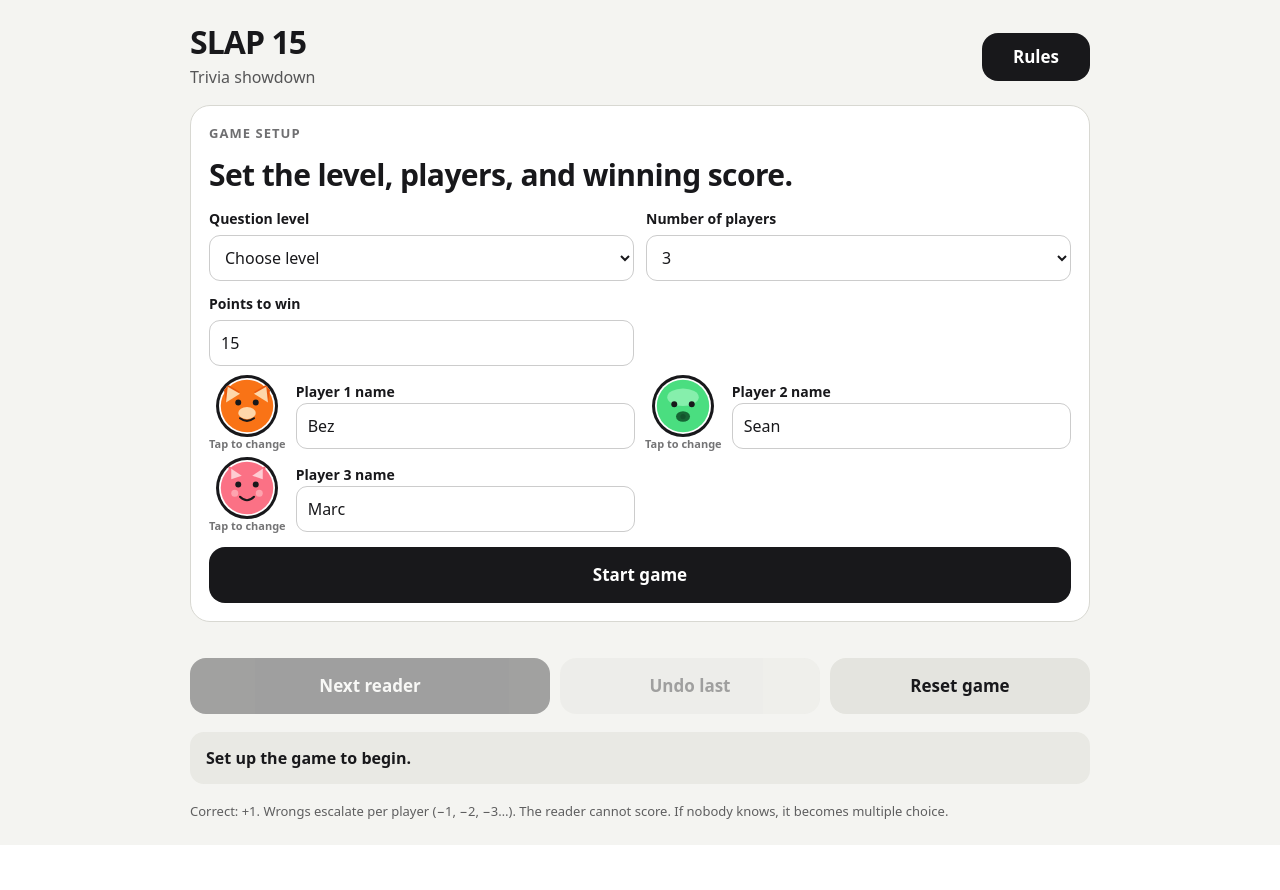
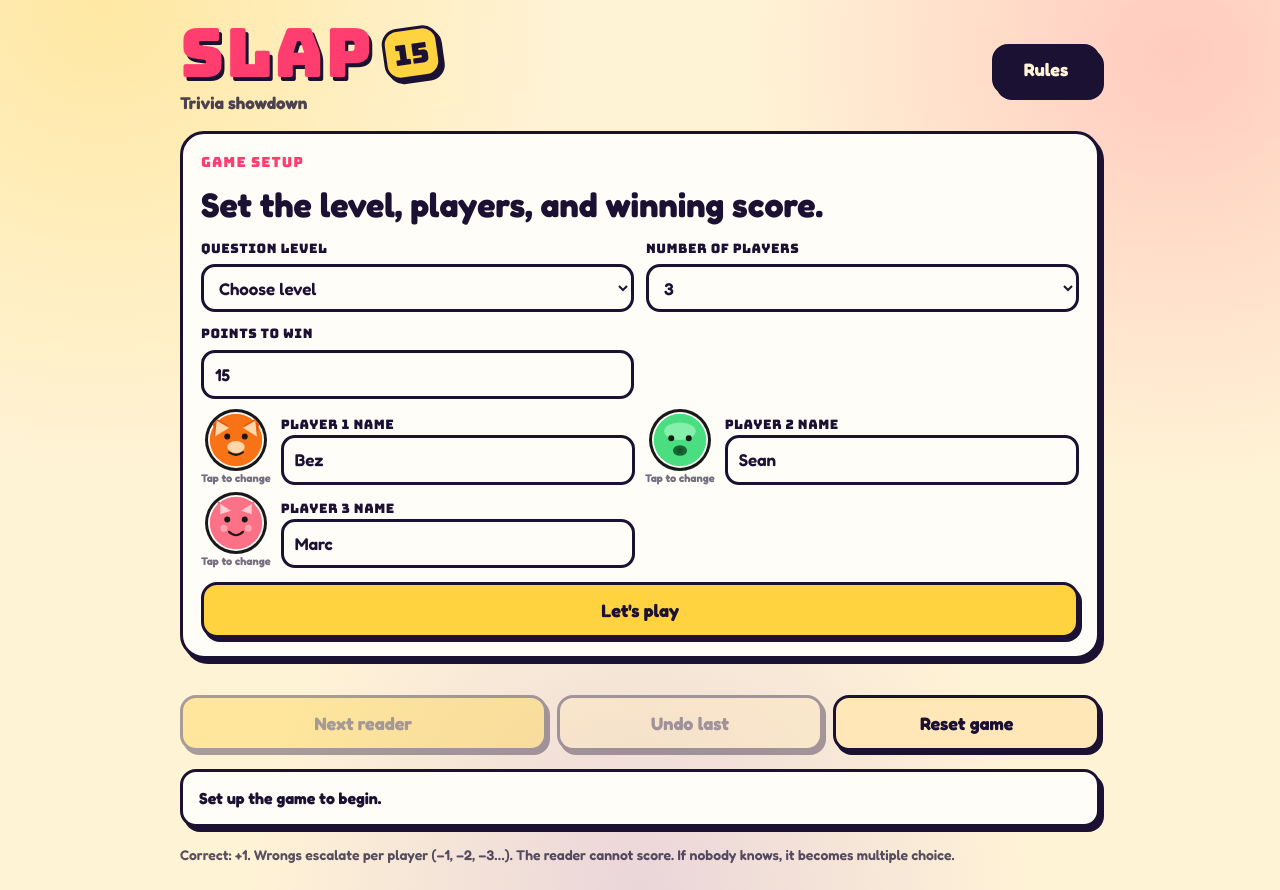
Before and after one commit to bezbeseen/taptrivia, a Next.js app: page / in a window 1280 px wide. Before the commit the page ends 845 px from the top, so only its background shows below. Built offline with nearby package versions, Linux system fonts and the light colour scheme.

Commit message:
Give SLAP 15 a game-show type and sticker UI.
Bungee handles the shouty bits (logo, scores, CORRECT/WRONG). Fredoka handles questions and buttons. Cards, banners, and taps use thick ink borders and a gold/tomato palette so it reads across a table.

Co-authored-by: bez <bez@beseensignshop.com>

```diff
--- a/src/app/layout.tsx
+++ b/src/app/layout.tsx
@@ -1,15 +1,16 @@
 import type { Metadata, Viewport } from "next";
-import { Geist, Geist_Mono } from "next/font/google";
+import { Bungee, Fredoka } from "next/font/google";
 import "./globals.css";
 
-const geistSans = Geist({
-  variable: "--font-geist-sans",
+const bungee = Bungee({
+  weight: "400",
   subsets: ["latin"],
+  variable: "--font-bungee",
 });
 
-const geistMono = Geist_Mono({
-  variable: "--font-geist-mono",
+const fredoka = Fredoka({
   subsets: ["latin"],
+  variable: "--font-fredoka",
 });
 
 export const metadata: Metadata = {
@@ -32,14 +33,14 @@ export const viewport: Viewport = {
   maximumScale: 1,
   userScalable: false,
   viewportFit: "cover",
-  themeColor: "#0b0b0c",
+  themeColor: "#171022",
 };
 
 export default function RootLayout({ children }: LayoutProps<"/">) {
   return (
     <html
       lang="en"
-      className={`${geistSans.variable} ${geistMono.variable} h-full antialiased`}
+      className={`${bungee.variable} ${fredoka.variable} h-full antialiased`}
     >
       <body className="min-h-full">{children}</body>
     </html>
--- a/src/app/slap15.css
+++ b/src/app/slap15.css
@@ -1,9 +1,23 @@
 .slap15 {
+  --ink: light-dark(#1b1233, #fff4dc);
+  --paper: light-dark(#fff3d6, #171022);
+  --card: light-dark(#fffdf8, #26183f);
+  --muted: light-dark(#ffe7b8, #3a2a58);
+  --gold: #ffd23f;
+  --tomato: #ff3d6e;
+  --go: #17b978;
+  --grape: #7c3aed;
+  --shadow: 4px 5px 0 light-dark(#1b1233, #09060f);
   min-height: 100dvh;
-  background-color: light-dark(#f4f4f1, #111214);
-  color: light-dark(#18181b, #f5f5f5);
+  background-color: var(--paper);
+  background-image:
+    radial-gradient(circle at 8% 0%, rgb(255 210 63 / 0.34), transparent 32%),
+    radial-gradient(circle at 92% 6%, rgb(255 61 110 / 0.22), transparent 30%),
+    radial-gradient(circle at 50% 100%, rgb(124 58 237 / 0.16), transparent 36%);
+  color: var(--ink);
   padding: 24px;
-  font-family: system-ui, -apple-system, BlinkMacSystemFont, "Segoe UI", sans-serif;
+  font-family: var(--font-fredoka), "Fredoka", system-ui, sans-serif;
+  font-weight: 500;
 }
 
 .slap15 * {
@@ -11,7 +25,7 @@
 }
 
 .slap15 .wrap {
-  max-width: 900px;
+  max-width: 920px;
   margin: 0 auto;
 }
 
@@ -32,37 +46,87 @@
   justify-content: flex-end;
 }
 
-.slap15 h1 {
-  font-size: 32px;
-  line-height: 1.1;
+.slap15 .logo {
+  display: flex;
+  align-items: center;
+  gap: 10px;
   margin: 0;
-  font-weight: 900;
-  letter-spacing: -0.03em;
+  line-height: 0.85;
+}
+
+.slap15 .logo-slap {
+  font-family: var(--font-bungee), "Bungee", Impact, sans-serif;
+  font-size: clamp(42px, 10vw, 68px);
+  font-weight: 400;
+  letter-spacing: 0.02em;
+  color: var(--tomato);
+  text-shadow: 3px 4px 0 light-dark(#1b1233, #09060f);
+}
+
+.slap15 .logo-15 {
+  display: grid;
+  place-items: center;
+  min-width: 54px;
+  height: 52px;
+  padding: 2px 8px 0;
+  background: var(--gold);
+  color: #1b1233;
+  border: 3px solid #1b1233;
+  border-radius: 16px;
+  font-family: var(--font-bungee), "Bungee", Impact, sans-serif;
+  font-size: 28px;
+  line-height: 1;
+  transform: rotate(-8deg);
+  box-shadow: 3px 4px 0 #1b1233;
+}
+
+.slap15 .result-header .logo {
+  gap: 8px;
+}
+
+.slap15 .result-header .logo-slap {
+  font-size: 28px;
+  text-shadow: 2px 2px 0 rgb(0 0 0 / 0.25);
+  color: inherit;
+}
+
+.slap15 .result-header .logo-15 {
+  min-width: 36px;
+  height: 34px;
+  font-size: 16px;
+  border-width: 2px;
+  box-shadow: 2px 2px 0 #1b1233;
 }
 
 .slap15 .sub {
-  margin-top: 6px;
-  opacity: 0.72;
+  margin-top: 8px;
+  font-size: 17px;
+  font-weight: 650;
+  opacity: 0.78;
 }
 
 .slap15 .reader {
   padding: 16px 22px;
-  border-radius: 16px;
-  background: light-dark(#fff, #1d1f22);
-  border: 2px solid light-dark(#18181b, #f5f5f5);
-  font-size: 30px;
+  border-radius: 18px;
+  background: var(--card);
+  border: 3px solid var(--ink);
+  box-shadow: var(--shadow);
+  font-family: var(--font-bungee), "Bungee", Impact, sans-serif;
+  font-size: 28px;
   line-height: 1.1;
-  font-weight: 950;
-  letter-spacing: -0.02em;
+  font-weight: 400;
+  letter-spacing: 0.02em;
   text-align: center;
   min-width: 260px;
 }
 
 .slap15 .rules-btn {
-  background: light-dark(#18181b, #f5f5f5);
-  color: light-dark(#fff, #111);
+  background: var(--ink);
+  color: var(--paper);
   min-width: 108px;
   min-height: 48px;
+  border: 3px solid light-dark(#1b1233, #fff4dc);
+  box-shadow: var(--shadow);
 }
 
 .slap15 .turn-banner {
@@ -71,9 +135,11 @@
   gap: 16px;
   padding: 16px 18px;
   margin-bottom: 18px;
-  border-radius: 22px;
-  background: light-dark(#18181b, #f5f5f5);
-  color: light-dark(#fff, #111);
+  border-radius: 24px;
+  background: #1b1233;
+  color: #fff4dc;
+  border: 3px solid #1b1233;
+  box-shadow: 5px 6px 0 #ffd23f;
   animation: turn-pop 0.35s ease-out;
 }
 
@@ -90,17 +156,20 @@
 }
 
 .slap15 .turn-kicker {
-  font-size: 12px;
-  font-weight: 800;
-  letter-spacing: 0.14em;
+  font-family: var(--font-bungee), "Bungee", Impact, sans-serif;
+  font-size: 13px;
+  font-weight: 400;
+  letter-spacing: 0.08em;
   text-transform: uppercase;
-  opacity: 0.72;
+  color: var(--gold);
+  opacity: 1;
 }
 
 .slap15 .turn-name {
-  font-size: clamp(34px, 9vw, 52px);
-  font-weight: 950;
-  letter-spacing: -0.045em;
+  font-family: var(--font-bungee), "Bungee", Impact, sans-serif;
+  font-size: clamp(34px, 9vw, 56px);
+  font-weight: 400;
+  letter-spacing: 0.02em;
   line-height: 0.95;
   margin: 2px 0 6px;
   overflow-wrap: anywhere;
@@ -108,9 +177,9 @@
 
 .slap15 .turn-hint {
   font-size: 16px;
-  font-weight: 700;
+  font-weight: 550;
   line-height: 1.35;
-  opacity: 0.82;
+  opacity: 0.88;
 }
 
 @keyframes turn-pop {
@@ -125,9 +194,10 @@
 }
 
 .slap15 .question-panel {
-  background: light-dark(#fff, #1b1d20);
-  border: 1px solid light-dark(#d8d8d2, #34373b);
-  border-radius: 20px;
+  background: var(--card);
+  border: 3px solid var(--ink);
+  box-shadow: var(--shadow);
+  border-radius: 24px;
   padding: 18px;
   margin-bottom: 18px;
 }
@@ -145,19 +215,23 @@
 }
 
 .slap15 .setup-field label {
-  font-weight: 800;
-  font-size: 14px;
+  font-family: var(--font-bungee), "Bungee", Impact, sans-serif;
+  font-weight: 400;
+  font-size: 13px;
+  letter-spacing: 0.04em;
 }
 
 .slap15 .setup-field input,
 .slap15 .setup-field select {
   width: 100%;
-  min-height: 46px;
-  border: 1px solid light-dark(#ccc, #41454a);
-  border-radius: 11px;
+  min-height: 48px;
+  border: 3px solid var(--ink);
+  border-radius: 14px;
   padding: 9px 11px;
-  font-size: 16px;
-  background: light-dark(#fff, #15171a);
+  font-size: 17px;
+  font-family: inherit;
+  font-weight: 600;
+  background: var(--card);
   color: inherit;
 }
 
@@ -208,34 +282,37 @@
 
 .slap15 .setup-actions button {
   flex: 1 1 180px;
-  background: light-dark(#18181b, #f5f5f5);
-  color: light-dark(#fff, #111);
+  background: var(--gold);
+  color: #1b1233;
 }
 
 .slap15 .qmeta {
-  font-size: 13px;
-  font-weight: 800;
+  font-family: var(--font-bungee), "Bungee", Impact, sans-serif;
+  font-size: 14px;
+  font-weight: 400;
   letter-spacing: 0.08em;
   text-transform: uppercase;
-  opacity: 0.62;
+  color: var(--tomato);
+  opacity: 1;
   margin-bottom: 10px;
 }
 
 .slap15 .qtext {
-  font-size: clamp(22px, 4.4vw, 30px);
-  font-weight: 800;
-  line-height: 1.4;
+  font-size: clamp(24px, 4.6vw, 34px);
+  font-weight: 650;
+  line-height: 1.28;
   min-height: 72px;
-  letter-spacing: -0.02em;
+  letter-spacing: 0;
 }
 
 .slap15 .answer {
   margin-top: 14px;
   padding: 14px 16px;
-  border-radius: 14px;
-  background: light-dark(#ecece7, #292c30);
+  border-radius: 16px;
+  background: var(--muted);
+  border: 3px dashed var(--ink);
   font-size: clamp(18px, 3.2vw, 24px);
-  font-weight: 800;
+  font-weight: 650;
   line-height: 1.35;
 }
 
@@ -260,22 +337,26 @@
   align-items: center;
   gap: 12px;
   text-align: left;
-  background: light-dark(#ecece7, #292c30);
+  background: var(--muted);
   color: inherit;
   min-height: 60px;
   padding: 12px 14px;
-  font-size: 17px;
+  font-size: 18px;
+  font-weight: 600;
+  border: 3px solid var(--ink);
+  box-shadow: 3px 3px 0 var(--ink);
 }
 
 .slap15 .choice-letter {
   display: grid;
   place-items: center;
-  width: 32px;
-  height: 32px;
-  border-radius: 9px;
-  background: light-dark(#18181b, #f5f5f5);
-  color: light-dark(#fff, #111);
-  font-weight: 900;
+  width: 34px;
+  height: 34px;
+  border-radius: 10px;
+  background: var(--gold);
+  color: #1b1233;
+  font-family: var(--font-bungee), "Bungee", Impact, sans-serif;
+  font-weight: 400;
   flex: 0 0 auto;
 }
 
@@ -286,7 +367,7 @@
 
 .slap15 .qbuttons .nobody,
 .slap15 button.nobody {
-  background: #7c3aed !important;
+  background: var(--grape) !important;
   color: #fff !important;
 }
 
@@ -308,46 +389,57 @@
 }
 
 .slap15 .card {
-  background: light-dark(#fff, #1b1d20);
-  border: 1px solid light-dark(#d8d8d2, #34373b);
-  border-radius: 20px;
+  background: var(--card);
+  border: 3px solid var(--ink);
+  box-shadow: var(--shadow);
+  border-radius: 22px;
   padding: 16px 16px 18px;
   min-width: 0;
   position: relative;
 }
 
 .slap15 .reading {
-  outline: 3px solid light-dark(#18181b, #f5f5f5);
-  outline-offset: 2px;
+  outline: none;
+  background: var(--gold);
+  color: #1b1233;
 }
 
 .slap15 .reading-pill {
   position: absolute;
   top: 12px;
   right: 12px;
-  padding: 4px 8px;
+  padding: 5px 9px;
   border-radius: 999px;
-  background: light-dark(#18181b, #f5f5f5);
-  color: light-dark(#fff, #111);
+  background: #1b1233;
+  color: var(--gold);
+  font-family: var(--font-bungee), "Bungee", Impact, sans-serif;
   font-size: 11px;
-  font-weight: 800;
-  letter-spacing: 0.08em;
+  font-weight: 400;
+  letter-spacing: 0.06em;
   text-transform: uppercase;
 }
 
 .slap15 .name {
   text-align: center;
-  font-size: 24px;
-  font-weight: 900;
+  font-family: var(--font-bungee), "Bungee", Impact, sans-serif;
+  font-size: 22px;
+  font-weight: 400;
   margin-top: 8px;
+  letter-spacing: 0.02em;
 }
 
 .slap15 .score {
   text-align: center;
-  font-size: 64px;
-  font-weight: 950;
-  line-height: 1;
-  margin: 14px 0 6px;
+  font-family: var(--font-bungee), "Bungee", Impact, sans-serif;
+  font-size: 68px;
+  font-weight: 400;
+  line-height: 0.9;
+  margin: 12px 0 6px;
+  color: var(--tomato);
+}
+
+.slap15 .reading .score {
+  color: #1b1233;
 }
 
 .slap15 .miss {
@@ -366,21 +458,28 @@
   text-align: center;
   padding: 14px 12px;
   border-radius: 14px;
-  background: light-dark(#ecece7, #292c30);
-  font-weight: 800;
+  background: rgb(27 18 51 / 0.1);
+  font-weight: 650;
   font-size: 15px;
   line-height: 1.3;
 }
 
 .slap15 button {
-  border: 0;
+  border: 3px solid #1b1233;
   border-radius: 16px;
   min-height: 56px;
   padding: 12px 14px;
-  font-size: 17px;
-  font-weight: 800;
+  font-family: var(--font-fredoka), "Fredoka", system-ui, sans-serif;
+  font-size: 18px;
+  font-weight: 650;
   cursor: pointer;
   line-height: 1.15;
+  box-shadow: 3px 4px 0 #1b1233;
+}
+
+.slap15 button:active:not(:disabled) {
+  transform: translate(2px, 3px);
+  box-shadow: 1px 1px 0 #1b1233;
 }
 
 .slap15 button:focus-visible {
@@ -400,15 +499,24 @@
 .slap15 .avatar-btn {
   min-height: 0;
   padding: 0;
+  border: 0;
+  box-shadow: none;
+  background: transparent;
+}
+
+.slap15 .avatar-pick:active:not(:disabled),
+.slap15 .avatar-btn:active:not(:disabled) {
+  transform: none;
+  box-shadow: none;
 }
 
 .slap15 .correct {
-  background: #1e8e4a;
-  color: #fff;
+  background: var(--go);
+  color: #083b27;
 }
 
 .slap15 .wrong {
-  background: #b42318;
+  background: var(--tomato);
   color: #fff;
 }
 
@@ -427,15 +535,15 @@
 
 .slap15 .bottom button,
 .slap15 .qbuttons button {
-  background: light-dark(#e4e4df, #2c2f33);
+  background: var(--muted);
   color: inherit;
   padding: 12px 16px;
 }
 
 .slap15 .primary,
 .slap15 .next {
-  background: light-dark(#18181b, #f5f5f5) !important;
-  color: light-dark(#fff, #111) !important;
+  background: var(--gold) !important;
+  color: #1b1233 !important;
 }
 
 .slap15 .bottom .primary {
@@ -449,72 +557,86 @@
 .slap15 .status {
   margin-top: 18px;
   padding: 14px 16px;
-  border-radius: 14px;
-  background: light-dark(#e9e9e4, #24272b);
-  font-weight: 700;
+  border-radius: 16px;
+  background: var(--card);
+  border: 3px solid var(--ink);
+  box-shadow: var(--shadow);
+  font-weight: 650;
 }
 
 .slap15 .winner {
-  font-size: 24px;
+  font-family: var(--font-bungee), "Bungee", Impact, sans-serif;
+  font-size: 28px;
   text-align: center;
   padding: 20px;
-  background: #1e8e4a;
-  color: white;
+  background: var(--go);
+  color: #083b27;
+  border: 3px solid #1b1233;
+  box-shadow: var(--shadow);
   border-radius: 18px;
   margin-top: 18px;
-  font-weight: 900;
-}
-
-.slap15 .rules {
-  font-size: 13px;
-  opacity: 0.68;
-  margin-top: 18px;
-  line-height: 1.45;
+  font-weight: 400;
 }
 
 .slap15 .rules-panel {
   margin-bottom: 18px;
   padding: 18px;
-  border-radius: 18px;
-  background: light-dark(#fff, #1b1d20);
-  border: 2px solid light-dark(#18181b, #f5f5f5);
+  border-radius: 22px;
+  background: var(--card);
+  border: 3px solid var(--ink);
+  box-shadow: var(--shadow);
 }
 
 .slap15 .rules-panel h2 {
   margin: 0 0 12px;
+  font-family: var(--font-bungee), "Bungee", Impact, sans-serif;
+  font-size: 28px;
+  font-weight: 400;
+}
+
+.slap15 .rules-panel .close-rules {
+  margin-top: 14px;
+  background: var(--muted);
+  color: inherit;
+}
+
+.slap15 .confirm {
+  margin-bottom: 18px;
+  padding: 18px;
+  border-radius: 22px;
+  background: var(--tomato);
+  color: #fff;
+  text-align: center;
+  font-weight: 650;
+  border: 3px solid #1b1233;
+  box-shadow: var(--shadow);
+}
+
+.slap15 .confirm-title {
+  font-family: var(--font-bungee), "Bungee", Impact, sans-serif;
   font-size: 24px;
+  margin-bottom: 8px;
+  font-weight: 400;
+}
+
+.slap15 .rules {
+  font-size: 14px;
+  font-weight: 550;
+  opacity: 0.72;
+  margin-top: 18px;
+  line-height: 1.45;
 }
 
 .slap15 .rules-panel ul {
   margin: 0;
   padding-left: 22px;
   line-height: 1.55;
-}
-
-.slap15 .rules-panel .close-rules {
-  margin-top: 14px;
-  background: light-dark(#e4e4df, #2c2f33);
-  color: inherit;
-}
-
-.slap15 .confirm {
-  margin-bottom: 18px;
-  padding: 18px;
-  border-radius: 18px;
-  background: #b42318;
-  color: #fff;
-  text-align: center;
-  font-weight: 800;
-}
-
-.slap15 .confirm-title {
-  font-size: 22px;
-  margin-bottom: 8px;
+  font-weight: 550;
 }
 
 .slap15 .confirm-copy {
   font-size: 16px;
-  font-weight: 700;
+  font-weight: 600;
   margin-bottom: 14px;
   opacity: 0.92;
 }
@@ -528,22 +650,23 @@
 
 .slap15 .confirm-actions button {
   min-width: 140px;
-  background: #2c2f33;
-  color: #fff;
+  background: #1b1233;
+  color: #fff4dc;
 }
 
 .slap15 .confirm-actions .primary {
-  background: #fff !important;
-  color: #b42318 !important;
+  background: var(--gold) !important;
+  color: #1b1233 !important;
 }
 
 .slap15 .error {
   margin-top: 12px;
   padding: 12px 14px;
-  border-radius: 12px;
-  background: #b42318;
+  border-radius: 14px;
+  background: var(--tomato);
   color: #fff;
-  font-weight: 800;
+  font-weight: 650;
+  border: 3px solid #1b1233;
 }
 
 @keyframes slap-result-in {
@@ -579,23 +702,23 @@
 
 .slap15 .result-header .brand {
   font-size: 18px;
-  font-weight: 950;
-  letter-spacing: -0.03em;
+  font-weight: 400;
 }
 
 .slap15 .result-reader {
-  margin-top: 2px;
+  margin-top: 4px;
   font-size: 15px;
-  font-weight: 800;
-  opacity: 0.86;
+  font-weight: 600;
+  opacity: 0.9;
 }
 
 .slap15 .result-tap {
-  font-size: 13px;
-  font-weight: 800;
-  letter-spacing: 0.08em;
+  font-family: var(--font-bungee), "Bungee", Impact, sans-serif;
+  font-size: 12px;
+  font-weight: 400;
+  letter-spacing: 0.06em;
   text-transform: uppercase;
-  opacity: 0.75;
+  opacity: 0.8;
   padding-top: 4px;
 }
 
@@ -617,20 +740,20 @@
 
 .slap15 .round-result.correct,
 .slap15.round-open.correct {
-  background: #15803d;
-  color: #fff;
+  background: #128a5a;
+  color: #f4fff4;
 }
 
 .slap15 .round-result.wrong,
 .slap15.round-open.wrong {
-  background: #b42318;
-  color: #fff;
+  background: #e11d48;
+  color: #fff5f7;
 }
 
 .slap15 .round-result.win,
 .slap15.round-open.win {
-  background: #111827;
-  color: #fde68a;
+  background: #1b1233;
+  color: var(--gold);
 }
 
 .slap15 .round-result svg {
@@ -641,21 +764,26 @@
 }
 
 .slap15 .round-name {
-  font-size: clamp(28px, 7vw, 44px);
-  font-weight: 900;
-  letter-spacing: -0.03em;
+  font-family: var(--font-bungee), "Bungee", Impact, sans-serif;
+  font-size: clamp(26px, 6vw, 42px);
+  font-weight: 400;
+  letter-spacing: 0.02em;
 }
 
 .slap15 .round-verdict {
-  font-size: clamp(56px, 16vw, 104px);
-  font-weight: 950;
-  letter-spacing: -0.05em;
-  line-height: 0.9;
+  font-family: var(--font-bungee), "Bungee", Impact, sans-serif;
+  font-size: clamp(56px, 16vw, 108px);
+  font-weight: 400;
+  letter-spacing: 0.02em;
+  line-height: 0.86;
+  transform: rotate(-2deg);
+  text-shadow: 4px 5px 0 rgb(0 0 0 / 0.22);
 }
 
 .slap15 .round-delta {
+  font-family: var(--font-bungee), "Bungee", Impact, sans-serif;
   font-size: clamp(40px, 10vw, 72px);
-  font-weight: 950;
+  font-weight: 400;
   line-height: 1;
 }
 
@@ -702,10 +830,13 @@
   min-height: 56px;
   padding: 12px 22px;
   border-radius: 16px;
-  background: #fff;
-  color: #111;
-  font-size: 20px;
-  font-weight: 900;
+  background: var(--gold);
+  color: #1b1233;
+  font-family: var(--font-bungee), "Bungee", Impact, sans-serif;
+  font-size: 18px;
+  font-weight: 400;
+  border: 3px solid #1b1233;
+  box-shadow: 4px 5px 0 #1b1233;
 }
 
 .slap15 .round-result.win .round-continue {
@@ -720,6 +851,12 @@
 @media (prefers-reduced-motion: reduce) {
   .slap15 .round-result {
     animation: none;
+  }
+  .slap15 .round-verdict {
+    transform: none;
+  }
+  .slap15 button:active:not(:disabled) {
+    transform: none;
   }
 }
 
@@ -737,10 +874,10 @@
   height: 100svh;
   padding: max(16px, env(safe-area-inset-top)) max(16px, env(safe-area-inset-right))
     max(16px, env(safe-area-inset-bottom)) max(16px, env(safe-area-inset-left));
-  background: #0c0a09;
-  color: #fafaf9;
+  background: #171022;
+  color: #fff4dc;
   overflow: hidden;
-  font-family: system-ui, -apple-system, BlinkMacSystemFont, "Segoe UI", sans-serif;
+  font-family: var(--font-fredoka), "Fredoka", system-ui, sans-serif;
 }
 
 .side-quest-root,
@@ -757,14 +894,16 @@
   top: max(12px, env(safe-area-inset-top));
   right: max(12px, env(safe-area-inset-right));
   appearance: none;
-  border: 0;
-  background: rgb(255 255 255 / 0.12);
-  color: #fff;
+  border: 3px solid #1b1233;
+  background: #ffd23f;
+  color: #1b1233;
   min-height: 44px;
   padding: 8px 16px;
   border-radius: 999px;
+  font-family: var(--font-fredoka), "Fredoka", system-ui, sans-serif;
   font-size: 15px;
-  font-weight: 800;
+  font-weight: 650;
+  box-shadow: 3px 3px 0 #1b1233;
   touch-action: manipulation;
 }
 
@@ -783,19 +922,22 @@
 }
 
 .side-quest-kicker {
+  font-family: var(--font-bungee), "Bungee", Impact, sans-serif;
   font-size: 13px;
-  font-weight: 800;
-  letter-spacing: 0.14em;
+  font-weight: 400;
+  letter-spacing: 0.08em;
   text-transform: uppercase;
-  opacity: 0.7;
+  color: #ffd23f;
+  opacity: 1;
 }
 
 .side-quest-title {
   margin: 6px 0 8px;
+  font-family: var(--font-bungee), "Bungee", Impact, sans-serif;
   font-size: clamp(28px, 6vw, 48px);
-  font-weight: 950;
-  letter-spacing: -0.04em;
-  line-height: 1;
+  font-weight: 400;
+  letter-spacing: 0.02em;
+  line-height: 0.9;
 }
 
 .side-quest-hint {
@@ -823,7 +965,7 @@
   border-radius: 999px;
   background: rgb(255 255 255 / 0.08);
   font-size: 14px;
-  font-weight: 800;
+  font-weight: 650;
 }
 
 .side-quest-seat svg {
@@ -847,9 +989,10 @@
 .side-quest-port {
   display: grid;
   place-items: center;
+  font-family: var(--font-bungee), "Bungee", Impact, sans-serif;
   font-size: 13px;
-  font-weight: 900;
-  letter-spacing: 0.08em;
+  font-weight: 400;
+  letter-spacing: 0.06em;
 }
 
 .side-quest-port.in,
@@ -948,8 +1091,8 @@
   .slap15 .score {
     font-size: 54px;
   }
-  .slap15 h1 {
-    font-size: 27px;
+  .slap15 .logo-slap {
+    font-size: 40px;
   }
   .slap15 .reader {
     font-size: 24px;
--- a/src/components/slap-15-app.tsx
+++ b/src/components/slap-15-app.tsx
@@ -54,7 +54,10 @@ export function Slap15App() {
       <div className={`slap15 round-open ${tone}`}>
         <header className="result-header">
           <div>
-            <div className="brand">SLAP 15</div>
+            <div className="logo brand">
+              <span className="logo-slap">SLAP</span>
+              <span className="logo-15">15</span>
+            </div>
             <div className="result-reader">
               {game.readerName ? `${game.readerName} is still reading` : "Trivia showdown"}
             </div>
@@ -107,7 +110,10 @@ export function Slap15App() {
       <div className="wrap">
         <div className="top">
           <div>
-            <h1>SLAP 15</h1>
+            <h1 className="logo">
+              <span className="logo-slap">SLAP</span>
+              <span className="logo-15">15</span>
+            </h1>
             <div className="sub">{game.subtitle}</div>
           </div>
           <button
@@ -259,7 +265,7 @@ export function Slap15App() {
             </div>
             <div className="setup-actions">
               <button type="button" className="primary" onClick={game.startGame} disabled={game.loading}>
-                {game.loading ? "Loading questions..." : "Start game"}
+                {game.loading ? "Loading questions..." : "Let's play"}
               </button>
             </div>
             {game.loadError ? <div className="error">{game.loadError}</div> : null}
```
Also changed, not shown: src/app/globals.css (+5 -5 lines).
